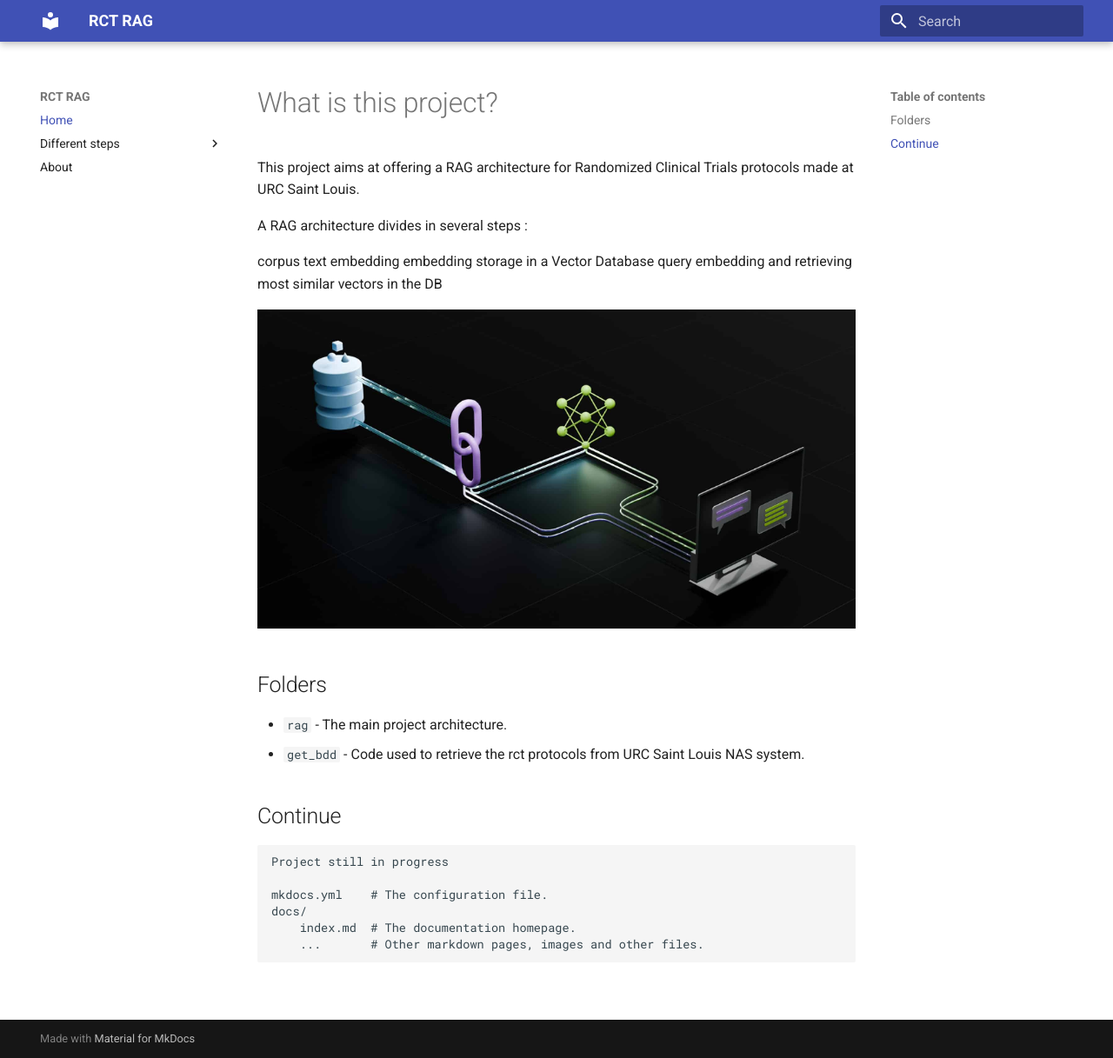
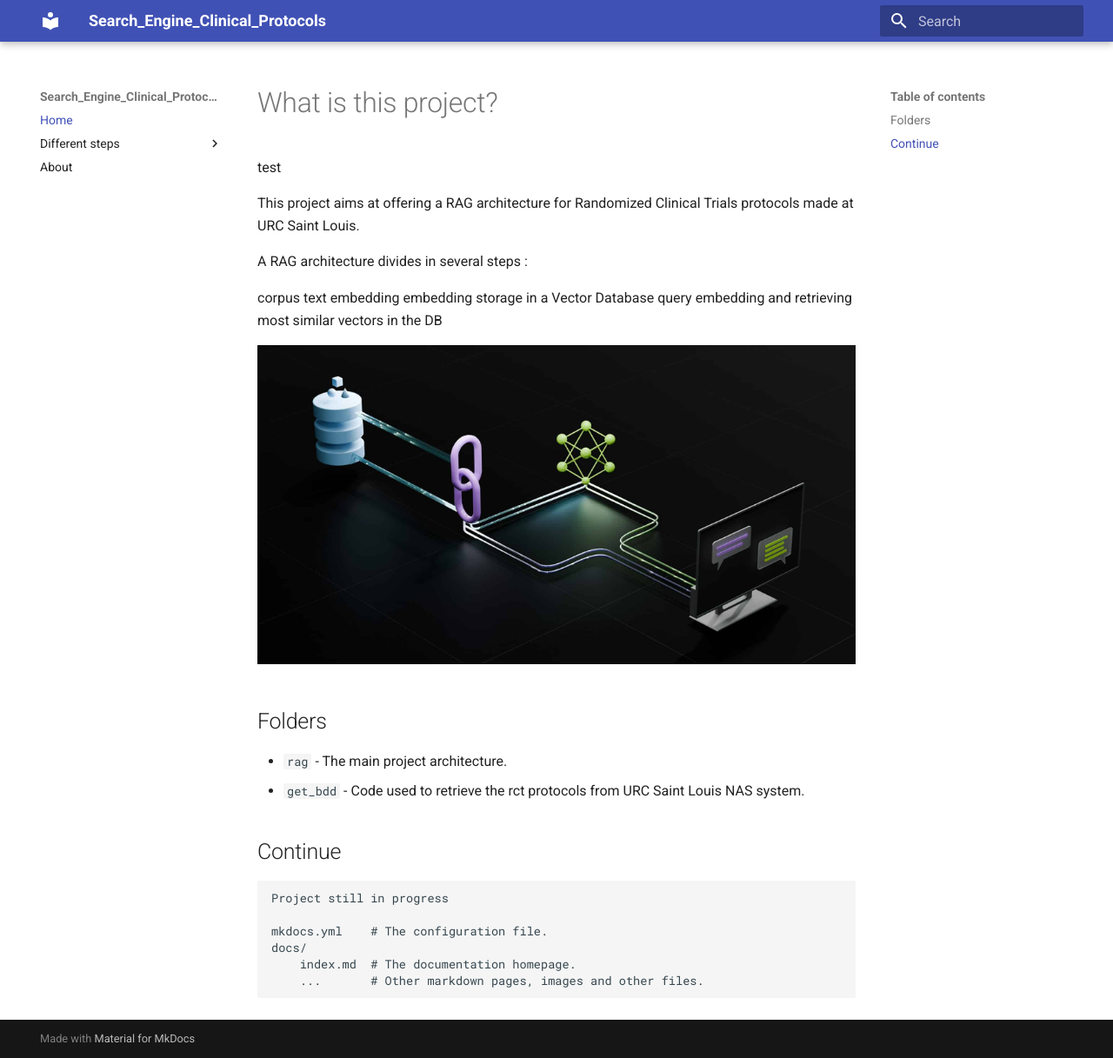
Before and after one commit to LorisDematini/rct_rag, an MkDocs documentation site: the page built from docs/index.md, in a window 1280 px wide and 1217 px high. Shown: the whole window at 87% size. Built offline with MkDocs 1.6.1 and Material for MkDocs 9.7.7, drawn with Linux system fonts in a browser that asks for light colours.

Commit message:
Test docs

```diff
--- a/docs/index.md
+++ b/docs/index.md
@@ -1,4 +1,6 @@
 # What is this project?
+
+test
 
 This project aims at offering a RAG architecture for Randomized Clinical Trials protocols made at URC Saint Louis.
 
--- a/mkdocs.yml
+++ b/mkdocs.yml
@@ -1,4 +1,4 @@
-site_name: RCT RAG
+site_name: Search_Engine_Clinical_Protocols
 theme:
   name: material
 nav:
```
